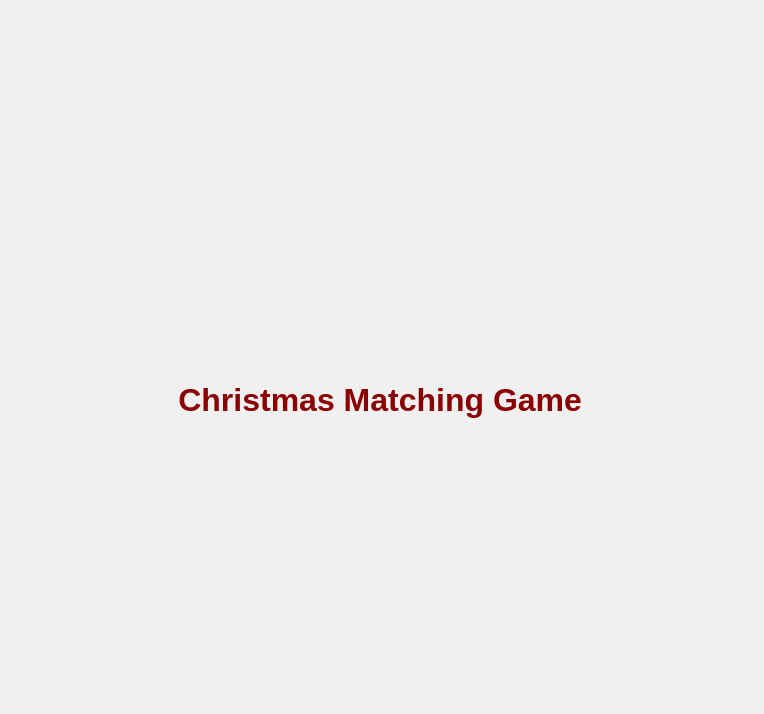
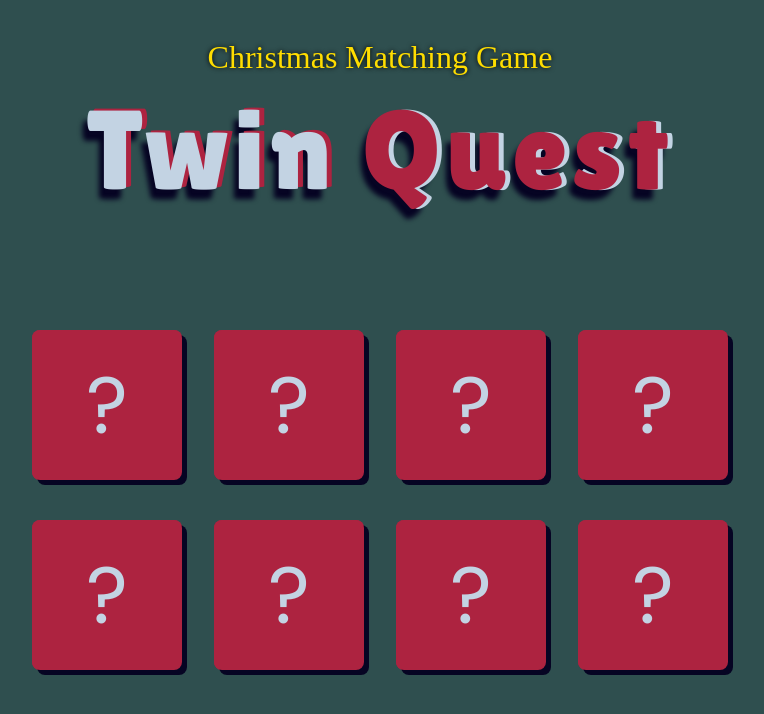
Before and after one commit to uj-ujjawal/JavaScriptmas, a website built with Vite: page 11/index.html in a window 1280 px wide. Shown: the whole page, without its empty margins (260-1024 px from the left). Built offline with nearby package versions, Linux system fonts and the light colour scheme; a web font is replaced by a local one.

Commit message:
Implement basic functionality for card matching game:
- Created an array of emoji pairs from the given data, shuffled randomly.
- Generated cards and inserted the corresponding emojis.
- Added card reveal functionality with matching logic:
- Cards stay revealed until a second card is selected.
- Matching cards remain revealed; non-matching cards are flipped back to hidden.

```diff
--- a/11/index.css
+++ b/11/index.css
@@ -1,39 +1,119 @@
+*,
+*::before,
+*::after {
+  margin: 0;
+  padding: 0;
+  box-sizing: border-box;
+}
 body {
+  min-block-size: 100vh;
   display: flex;
   flex-direction: column;
   align-items: center;
-  justify-content: center;
-  font-family: Arial, sans-serif;
-  height: 100vh;
-  margin: 0;
-  background-color: #f0f0f0;
+  text-align: center;
+  font-family: "Poppins", serif;
+  font-weight: 400;
+  font-style: normal;
+  background-color: #121212;
+  background-color: #4b4b5e;
+  background-color: #2f4f4f;
 }
 
-h1 {
-  color: darkred;
+.header {
+  padding: 2rem 1rem;
+}
+.header p {
+  color: #ffdd00;
+  font-size: 2rem;
+  font-family: "Agu Display", serif;
+  font-optical-sizing: auto;
+  font-weight: 400;
+  font-style: normal;
+  font-variation-settings: "MORF" 16;
+  line-height: 1.6;
+  text-shadow: 0 0 5px #000;
+}
+.header h1 {
+  color: #c3d3e3;
+  font-family: "Lilita One", serif;
+  font-weight: 400;
+  font-style: normal;
+  font-size: 7rem;
+  line-height: 1.2;
+  text-shadow: 5px -2px 0 #ad2340, -5px 10px 5px #060423;
+  letter-spacing: 5px;
+}
+.header h1 span {
+  color: #ad2340;
+  text-shadow: 5px 0px 0 #c3d3e3, -5px 10px 5px #060423;
 }
 
 .game-container {
+  /* border: 2px solid red; */
+  margin-top: 5rem;
   display: grid;
-  grid-template-columns: repeat(4, 100px);
-  gap: 10px;
+  grid-template-columns: repeat(4, 150px);
+  gap: 2.5rem 2rem;
 }
 
 .card {
-  width: 100px;
-  height: 100px;
+  width: 150px;
+  height: 150px;
   display: flex;
   justify-content: center;
   align-items: center;
-  background-color: darkgreen;
-  color: white;
-  font-size: 2rem;
+  background-color: #ad2340;
   cursor: pointer;
   border-radius: 8px;
+  position: relative;
+  font-size: 5rem;
+  color: #c3d3e3;
+  transform-style: preserve-3d;
+  transform: rotateY(0deg);
+  transition: transform 0.6s;
 }
 
-.card.revealed {
-  background-color: #fff;
-  color: black;
-  cursor: default;
+.card-front,
+.card-back {
+  position: absolute;
+  width: 100%;
+  height: 100%;
+  border-radius: 8px;
+  backface-visibility: hidden;
+  font-size: 5rem;
+  display: flex;
+  justify-content: center;
+  align-items: center;
+  box-shadow: 5px 5px 0 0 #060423;
 }
+
+.card-front {
+  color: #c3d3e3;
+  background-color: #ad2340;
+  background-color: #ad2340;
+}
+
+.card-back {
+  transform: rotateY(180deg);
+  background-color: #c3d3e3;
+}
+
+.card.open {
+  transform: rotateY(180deg);
+}
+
+.card.keepItOpen {
+  transform: rotateY(180deg);
+}
+
+.card.matched::before {
+  content: "✅";
+  display: flex;
+  justify-content: center;
+  align-items: center;
+}
+
+.card.disable {
+  cursor: not-allowed;
+  pointer-events: stroke;
+}
--- a/11/index.html
+++ b/11/index.html
@@ -5,10 +5,21 @@
     <meta name="viewport" content="width=device-width, initial-scale=1.0" />
     <title>Christmas Matching Game</title>
     <link rel="stylesheet" href="index.css" />
+    <link rel="preconnect" href="https://fonts.googleapis.com" />
+    <link rel="preconnect" href="https://fonts.gstatic.com" crossorigin />
+    <link
+      href="https://fonts.googleapis.com/css2?family=Agu+Display&family=Bitter:ital,wght@0,100..900;1,100..900&family=Doto:wght@100..900&family=Edu+AU+VIC+WA+NT+Arrows:wght@400..700&family=Lilita+One&family=Poppins:ital,wght@0,100;0,200;0,300;0,400;0,500;0,600;0,700;0,800;0,900;1,100;1,200;1,300;1,400;1,500;1,600;1,700;1,800;1,900&family=Spicy+Rice&display=swap"
+      rel="stylesheet"
+    />
   </head>
   <body>
-    <h1>Christmas Matching Game</h1>
-    <div class="game-container" id="game-board"></div>
+    <header class="header">
+      <p>Christmas Matching Game</p>
+      <h1 id="game-title">Twin <span>Quest</span></h1>
+    </header>
+    <main>
+      <div class="game-container" id="game-board"></div>
+    </main>
     <script src="index.js"></script>
   </body>
 </html>
--- a/11/index.js
+++ b/11/index.js
@@ -1,5 +1,3 @@
-const emojis = ["🎄", "🎁", "🎅", "☃️"]; // Your set of emojis
-
 /**
  *🎄 Requirements:
  * - This is a classic "Find the Pair" game with a christmas theme.
@@ -18,3 +16,106 @@ const emojis = ["🎄", "🎁", "🎅", "☃️"]; // Your set of emojis
  * - Implement a high-score system using the browser's local storage.
  * - Add a "Restart Game" button that appears when the game ends so the user can start over.
  */
+
+const emojis = ["🎄", "🎁", "🎅", "☃️"];
+const gameBoard = document.getElementById("game-board");
+function initGame() {
+  console.log("Game Initialized");
+  const emojisDoubled = [...emojis, ...emojis];
+  const shuffledEmojis = emojisDoubled.sort(() => Math.random() - 0.5);
+  createCards(shuffledEmojis);
+}
+
+initGame();
+
+function createCards(shuffledEmojis) {
+  for (let i = 0; i < emojis.length * 2; i++) {
+    const card = document.createElement("div");
+    card.classList.add("card");
+    const cardFront = document.createElement("div");
+    cardFront.classList.add("card-front");
+    const cardBack = document.createElement("div");
+    cardBack.classList.add("card-back");
+    cardBack.innerHTML = shuffledEmojis[i];
+    card.appendChild(cardFront);
+    cardFront.innerHTML = "?";
+    card.appendChild(cardBack);
+    gameBoard.appendChild(card);
+  }
+  console.log("card created and emoji alloted");
+}
+
+let count = 0;
+let pair = [];
+const cards = document.querySelectorAll(".card");
+
+cards.forEach((card) => {
+  card.addEventListener("click", function () {
+    if (
+      !(
+        this.classList.contains("open") || this.classList.contains("keepItOpen")
+      )
+    ) {
+      count++;
+      console.log("count:", count + " card opened");
+      showCard(this);
+      const emoji = card.querySelector(".card-back").textContent;
+      pair.push(emoji);
+    } else {
+      setTimeout(() => {
+        alert(
+          "This card is already open. Please choose a different one to continue."
+        );
+      }, 100);
+      return;
+    }
+    if (count === 2) {
+      console.log(pair);
+      if (matchPair(pair)) {
+        keepItOpen();
+      } else {
+        hideCard();
+      }
+      pair = [];
+      count = 0;
+    }
+  });
+});
+function showCard(card) {
+  card.classList.add("open");
+  card.classList.add("disable");
+}
+
+function matchPair(pair) {
+  if (pair[0] === pair[1]) {
+    console.log("pair found");
+    return true;
+  } else {
+    console.log("pair not found");
+    return false;
+  }
+}
+
+function hideCard() {
+  console.log("hide card");
+  setTimeout(() => {
+    cards.forEach((card) => {
+      if (card.classList.contains("open")) {
+        card.classList.remove("open");
+        card.classList.remove("disable");
+        console.log("Card Closed");
+      }
+    });
+  }, 1000);
+}
+
+function keepItOpen() {
+  cards.forEach((card) => {
+    if (card.classList.contains("open")) {
+      card.classList.remove("open");
+      card.classList.add("keepItOpen");
+      console.log("KeepItOpen");
+      ("keepItOpen");
+    }
+  });
+}
```
